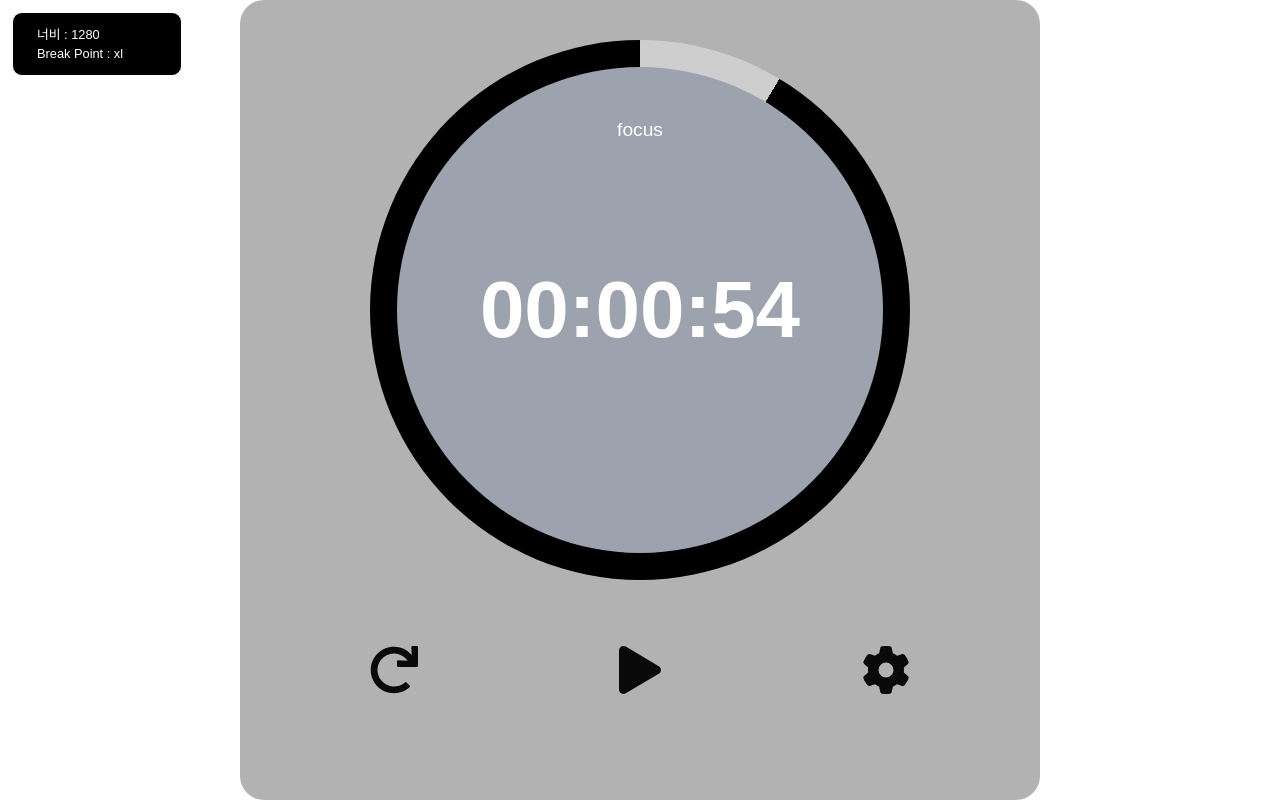
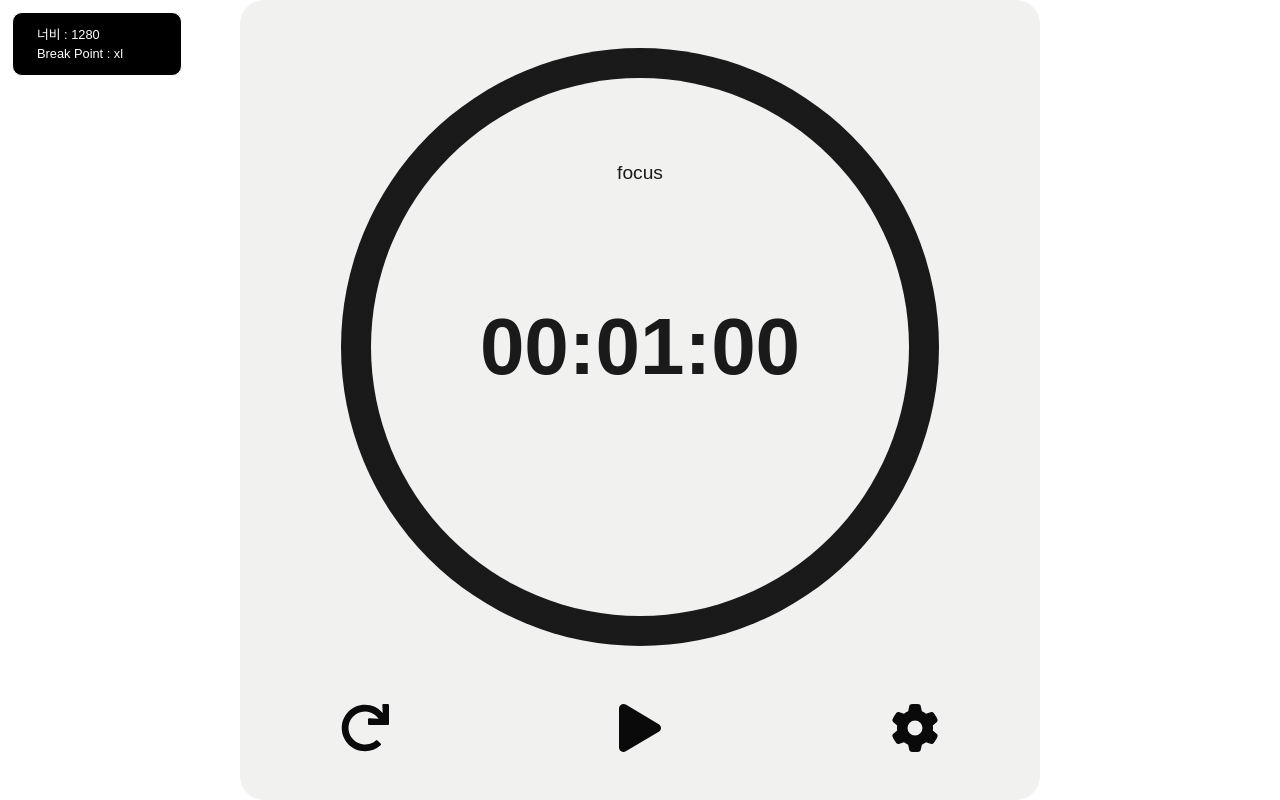
Before and after one commit to sungdongyoon/notion-widget, a Next.js app: page /timer/1001 in a window 1280 px wide. Built offline with nearby package versions, Linux system fonts and the light colour scheme; a web font is replaced by a local one.

Commit message:
timer01 - 기능 및 색상  테스트

```diff
--- a/src/assets/scss/components/_timer.scss
+++ b/src/assets/scss/components/_timer.scss
@@ -5,8 +5,8 @@
   &[data-variant="timer01"] {
     .timer_circle {
       background: conic-gradient(
-        rgb(206, 206, 206) 0 calc(100% - var(--remain, 0%)),
-        black 0
+        hsl(var(--blackwhite) / 0.1) 0 calc(100% - var(--remain, 0%)),
+        hsl(var(--blackwhite)) 0
       );
     }
   }
--- a/src/assets/scss/globals.scss
+++ b/src/assets/scss/globals.scss
@@ -50,6 +50,26 @@
     --timer-02-timer-text: 0 0% 10%;
     --timer-02-ring-text: 0 0% 100%;
     --timer-02-setting-btn: 0 0% 10%;
+    --notion-default-bg: 0 0% 100%;
+    --notion-default-text: 43 7% 20%;
+    --notion-gray-bg: 60 7% 94%;
+    --notion-gray-text: 45 2% 46%;
+    --notion-brown-bg: 0 17% 94%;
+    --notion-brown-text: 21 27% 47%;
+    --notion-orange-bg: 31 64% 92%;
+    --notion-orange-text: 28 63% 49%;
+    --notion-yellow-bg: 46 74% 92%;
+    --notion-yellow-text: 38 51% 51%;
+    --notion-green-bg: 110 20% 94%;
+    --notion-green-text: 141 21% 42%;
+    --notion-blue-bg: 197 47% 94%;
+    --notion-blue-text: 206 39% 46%;
+    --notion-purple-bg: 276 26% 96%;
+    --notion-purple-text: 271 29% 54%;
+    --notion-pink-bg: 334 37% 96%;
+    --notion-pink-text: 327 38% 52%;
+    --notion-red-bg: 0 58% 95%;
+    --notion-red-text: 4 50% 54%;
   }
   .dark {
     --background: 0 0% 10%;
@@ -83,6 +103,26 @@
     --timer-02-timer-text: 0 0% 100%;
     --timer-02-ring-text: 0 0% 10%;
     --timer-02-setting-btn: 0 0% 100%;
+    --notion-default-bg: 0 0% 10%;
+    --notion-default-text: 0 0% 83%;
+    --notion-gray-bg: 0 0% 15%;
+    --notion-gray-text: 0 0% 61%;
+    --notion-brown-bg: 18 12% 16%;
+    --notion-brown-text: 19 25% 51%;
+    --notion-orange-bg: 26 27% 17%;
+    --notion-orange-text: 28 59% 51%;
+    --notion-yellow-bg: 37 26% 17%;
+    --notion-yellow-text: 39 55% 49%;
+    --notion-green-bg: 137 9% 15%;
+    --notion-green-text: 141 31% 45%;
+    --notion-blue-bg: 201 18% 15%;
+    --notion-blue-text: 216 56% 53%;
+    --notion-purple-bg: 270 14% 16%;
+    --notion-purple-text: 266 41% 55%;
+    --notion-pink-bg: 333 14% 16%;
+    --notion-pink-text: 335 45% 51;
+    --notion-red-bg: 8 19% 17%;
+    --notion-red-text: 4 47% 52%;
   }
 }
 
--- a/src/components/widgets/timer/TimeOption.tsx
+++ b/src/components/widgets/timer/TimeOption.tsx
@@ -22,12 +22,14 @@ type TimeOptionProps = {
   value: number;
   onApply?: (payload: ApplyTimePayload) => void;
   disabled?: boolean;
+  style?: string;
 };
 
 export default function TimeOption({
   value,
   onApply,
   disabled,
+  style,
 }: TimeOptionProps) {
   const totalSec = Math.floor((Number(value) || 0) / 1000);
   const initH = Math.floor(totalSec / 3600);
@@ -78,7 +80,7 @@ export default function TimeOption({
     <Popover open={open} onOpenChange={setOpen}>
       <PopoverTrigger asChild>
         <button
-          className={`text-[clamp(0.6rem,5vmin,1.2rem)] text-timer-02-setting-btn ${
+          className={`${style} ${
             disabled ? "cursor-not-allowed opacity-30" : "cursor-pointer"
           }`}
           disabled={disabled}
--- a/src/components/widgets/timer/Timer01.tsx
+++ b/src/components/widgets/timer/Timer01.tsx
@@ -333,10 +333,17 @@ import BreakPointView from "@/components/BreakPointView";
 // export default Timer01;
 
 import React, { useEffect, useState } from "react";
-import { FaPlay, FaRedo } from "react-icons/fa";
+import { FaPause, FaPlay, FaRedo } from "react-icons/fa";
 import { FaGear } from "react-icons/fa6";
+import TimeOption from "./TimeOption";
 
 // ===== 타입 =====
+type ApplyTimeProps = {
+  hour: number;
+  minute: number;
+  second: number;
+};
+
 type PersistState =
   | {
       mode: "running";
@@ -393,6 +400,9 @@ const Timer01 = () => {
     }
   };
 
+  // const test = loadState();
+  // console.log("time", test);
+
   // 타이머 시작 함수
   const startTime = (): void => {
     if (time <= 0) return;
@@ -426,8 +436,22 @@ const Timer01 = () => {
     });
   };
 
+  // 시간 적용
+  const applyTime = ({ hour, minute, second }: ApplyTimeProps): void => {
+    const h = Number(hour) || 0;
+    const m = Number(minute) || 0;
+    const s = Number(second) || 0;
+    const ms = (h * 3600 + m * 60 + s) * 1000;
+    setRunning(false);
+    setInitialTime(ms);
+    setTime(ms);
+    saveState({ mode: "stopped", remainMs: ms, initialMs: ms });
+  };
+
   // INTERVAL 초 마다 시간 줄어들게 하기
   useEffect(() => {
+    if (!running) return;
+
     const timer: number = window.setInterval(() => {
       setTime((prev) => {
         const next = prev - INTERVAL;
@@ -446,19 +470,59 @@ const Timer01 = () => {
     };
   }, [running, initialTime]);
 
+  useEffect(() => {
+    const state = loadState();
+
+    if (!state) return;
+    console.log("state", state);
+
+    const remain = state?.deadline
+      ? Math.max(0, state.deadline - Date.now())
+      : 0;
+
+    // 초기 화면 상태에 따른 조건
+    if (state.mode === "running") {
+      setInitialTime(state.initialMs);
+      setTime(state.remainMs);
+      setRunning(true);
+
+      // running인 상태인데 remain이 0이라면 stopped로 변경
+      if (remain === 0) {
+        saveState({
+          mode: "stopped",
+          remainMs: state.initialMs,
+          initialMs: state.initialMs,
+        });
+      }
+    } else {
+      // 작동 상태가 아닌 경우
+      setInitialTime(state.initialMs);
+      setTime(state.remainMs);
+      setRunning(false);
+    }
+
+    if (time <= 10) {
+      saveState({
+        mode: "stopped",
+        remainMs: state.initialMs,
+        initialMs: state.initialMs,
+      });
+    }
+  }, []);
+
   return (
     <div className="widget_container" data-variant="timer01">
       <BreakPointView />
       <div
-        className="bg-black/30 flex flex-col items-center justify-between p-10"
+        className="bg-notion-gray-bg flex flex-col items-center justify-between p-[clamp(1.3rem,10vmin,3rem)] aspect-square"
         style={{
           width: "min(100vw,100vh)",
           height: "min(100vw,100vh)",
           borderRadius: "calc(min(100vw,100vh) * 0.03)",
         }}
       >
-        <div className="w-[75%] h-full flex flex-col justify-between items-center">
-          <div className="ff_blue w-full">
+        <div className="w-[85%] h-full flex flex-col justify-between gap-2 items-center">
+          <div className="w-full">
             <div
               className="timer_circle w-full aspect-square rounded-[50%] flex justify-center items-center"
               style={{
@@ -468,11 +532,11 @@ const Timer01 = () => {
                 )}%`,
               }}
             >
-              <div className="bg-gray-400 w-[90%] aspect-square rounded-[50%] flex flex-col justify-center items-center relative">
-                <span className="absolute top-[10%] left-1/2 -translate-x-1/2 text-[clamp(0.8rem,4vmin,1.2rem)] text-white">
+              <div className="bg-notion-gray-bg w-[90%] aspect-square rounded-[50%] flex flex-col justify-center items-center relative">
+                <span className="absolute top-[15%] left-1/2 -translate-x-1/2 text-[clamp(0.4rem,4vmin,1.2rem)] text-blackwhite">
                   focus
                 </span>
-                <p className="text-[clamp(0.9rem,10vmin,20rem)] font-semibold text-white">
+                <p className="text-[clamp(0.9rem,10vmin,20rem)] font-semibold text-blackwhite">
                   <span>{hour}</span>:<span>{minute}</span>:
                   <span>{second}</span>
                 </p>
@@ -480,22 +544,25 @@ const Timer01 = () => {
             </div>
           </div>
 
-          <div className="flex justify-between w-full ff_red flex-1">
+          <div className="flex justify-between w-full">
             <button
-              className="cursor-pointer text-[clamp(1rem,8vmin,3rem)]"
+              className="cursor-pointer text-[clamp(1rem,6vmin,3rem)]"
               onClick={resetTime}
             >
               <FaRedo />
             </button>
             <button
-              className="cursor-pointer text-[clamp(1rem,8vmin,3rem)]"
-              onClick={startTime}
+              className="cursor-pointer text-[clamp(1rem,6vmin,3rem)]"
+              onClick={!running ? startTime : pauseTime}
             >
-              <FaPlay />
+              {!running ? <FaPlay /> : <FaPause />}
             </button>
-            <button className="cursor-pointer text-[clamp(1rem,8vmin,3rem)]">
-              <FaGear />
-            </button>
+            <TimeOption
+              value={time}
+              onApply={applyTime}
+              disabled={running}
+              style="text-[clamp(1rem,6vmin,3rem)]"
+            />
           </div>
         </div>
       </div>
--- a/src/components/widgets/timer/Timer02.tsx
+++ b/src/components/widgets/timer/Timer02.tsx
@@ -232,6 +232,7 @@ const Timer02 = () => {
                     value={time}
                     onApply={applyTime}
                     disabled={running}
+                    style="text-[clamp(0.6rem,5vmin,1.2rem)] text-timer-02-setting-btn"
                   />
                 </div>
               </>
--- a/tailwind.config.js
+++ b/tailwind.config.js
@@ -18,6 +18,26 @@ module.exports = {
         "timer-02-timer-text": "hsl(var(--timer-02-timer-text))",
         "timer-02-ring-text": "hsl(var(--timer-02-ring-text))",
         "timer-02-setting-btn": "hsl(var(--timer-02-setting-btn))",
+        "notion-default-bg": "hsl(var(--notion-default-bg))",
+        "notion-default-text": "hsl(var(--notion-default-text))",
+        "notion-gray-bg": "hsl(var(--notion-gray-bg))",
+        "notion-gray-text": "hsl(var(--notion-gray-text))",
+        "notion-brown-bg": "hsl(var(--notion-brown-bg))",
+        "notion-brown-text": "hsl(var(--notion-brown-text))",
+        "notion-orange-bg": "hsl(var(--notion-orange-bg))",
+        "notion-orange-text": "hsl(var(--notion-orange-text))",
+        "notion-yellow-bg": "hsl(var(--notion-yellow-bg))",
+        "notion-yellow-text": "hsl(var(--notion-yellow-text))",
+        "notion-green-bg": "hsl(var(--notion-green-bg))",
+        "notion-green-text": "hsl(var(--notion-green-text))",
+        "notion-blue-bg": "hsl(var(--notion-blue-bg))",
+        "notion-blue-text": "hsl(var(--notion-blue-text))",
+        "notion-purple-bg": "hsl(var(--notion-purple-bg))",
+        "notion-purple-text": "hsl(var(--notion-purple-text))",
+        "notion-pink-bg": "hsl(var(--notion-pink-bg))",
+        "notion-pink-text": "hsl(var(--notion-pink-text))",
+        "notion-red-bg": "hsl(var(--notion-red-bg))",
+        "notion-red-text": "hsl(var(--notion-red-text))",
         blackwhite: "hsl(var(--blackwhite))",
         card: {
           DEFAULT: "hsl(var(--card))",
```
